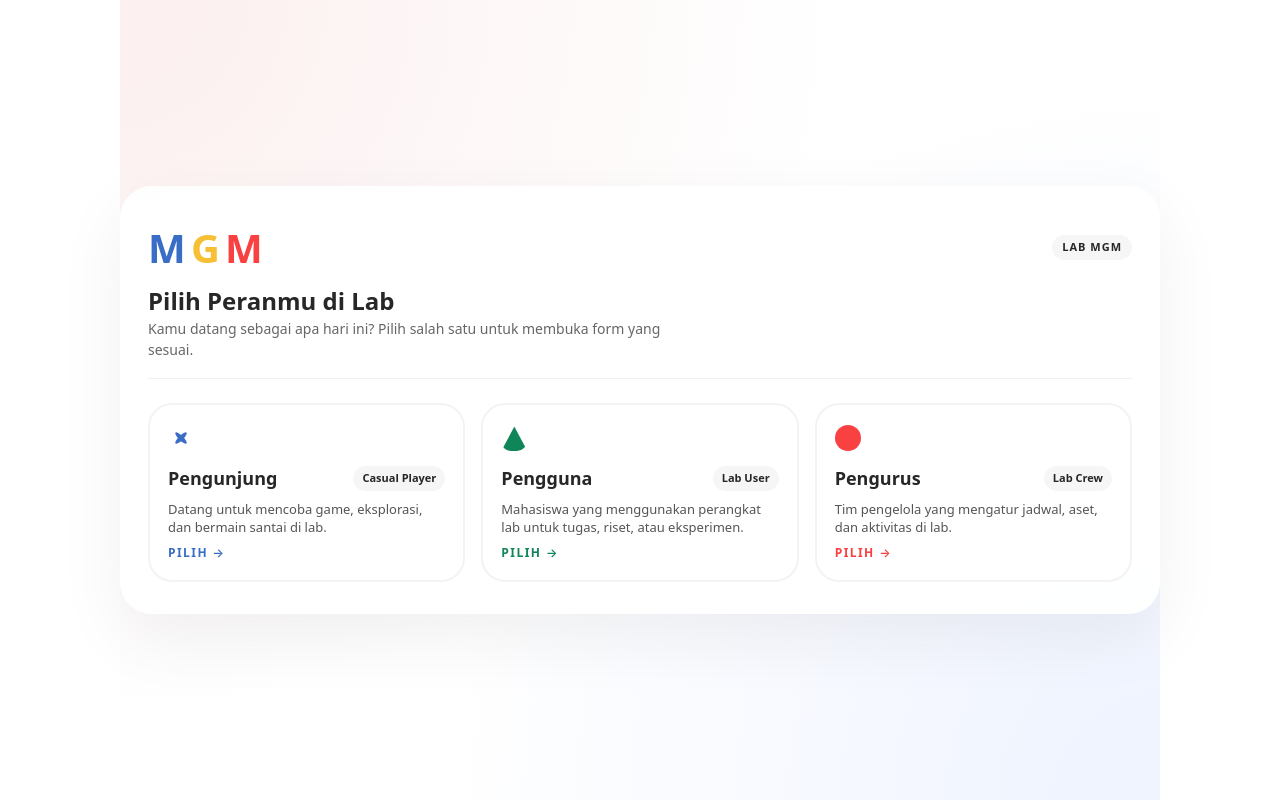
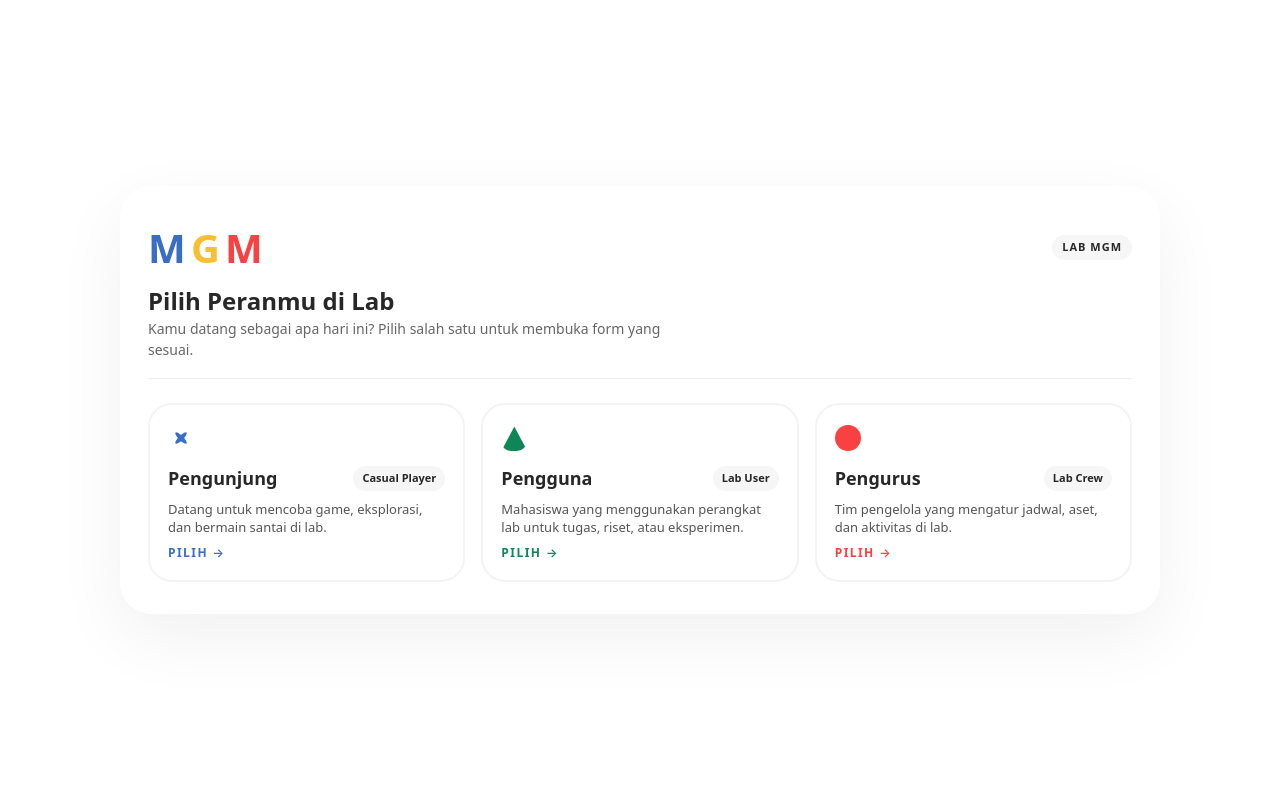
Before and after one commit to muhammadIdhamMaarif/megumi-visitor, a React (Vite) app: page / in a window 1280 px wide. Built offline with nearby package versions, Linux system fonts and the light colour scheme.

Commit message:
Update App.css

```diff
--- a/src/App.css
+++ b/src/App.css
@@ -31,8 +31,7 @@ body {
   align-items: center;
   justify-content: center;
   padding: 0%;
-  background: radial-gradient(circle at top left, #fcefef 0, transparent 55%),
-    radial-gradient(circle at bottom right, #eef3ff 0, transparent 55%);
+  background: color-white;
 }
 
 /* INTRO SCREEN */
```
